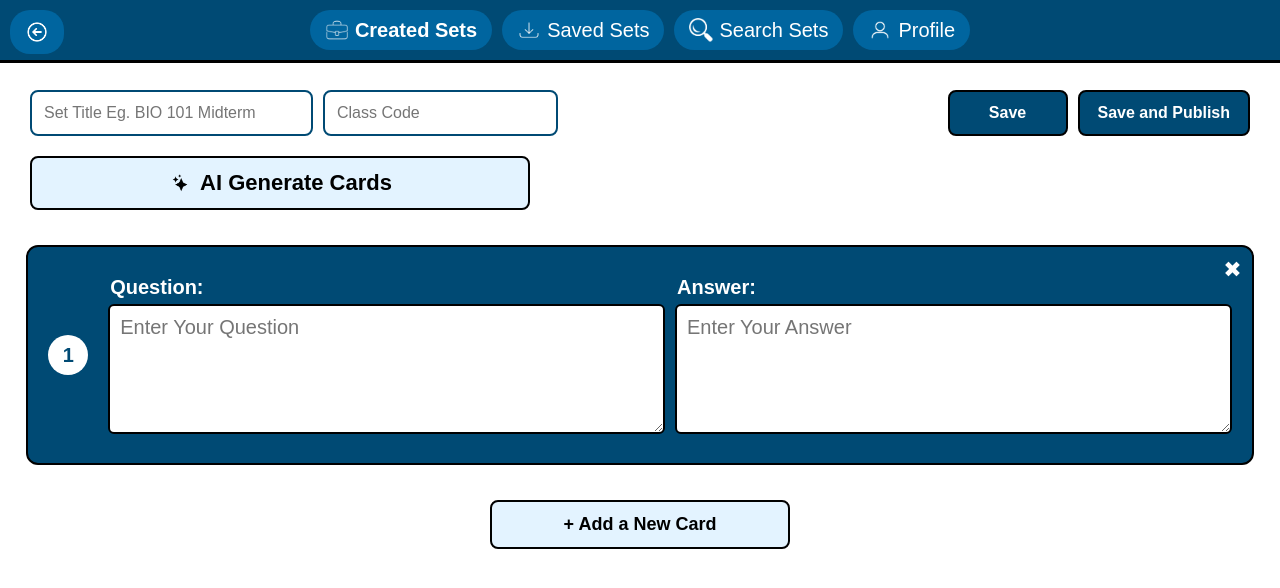
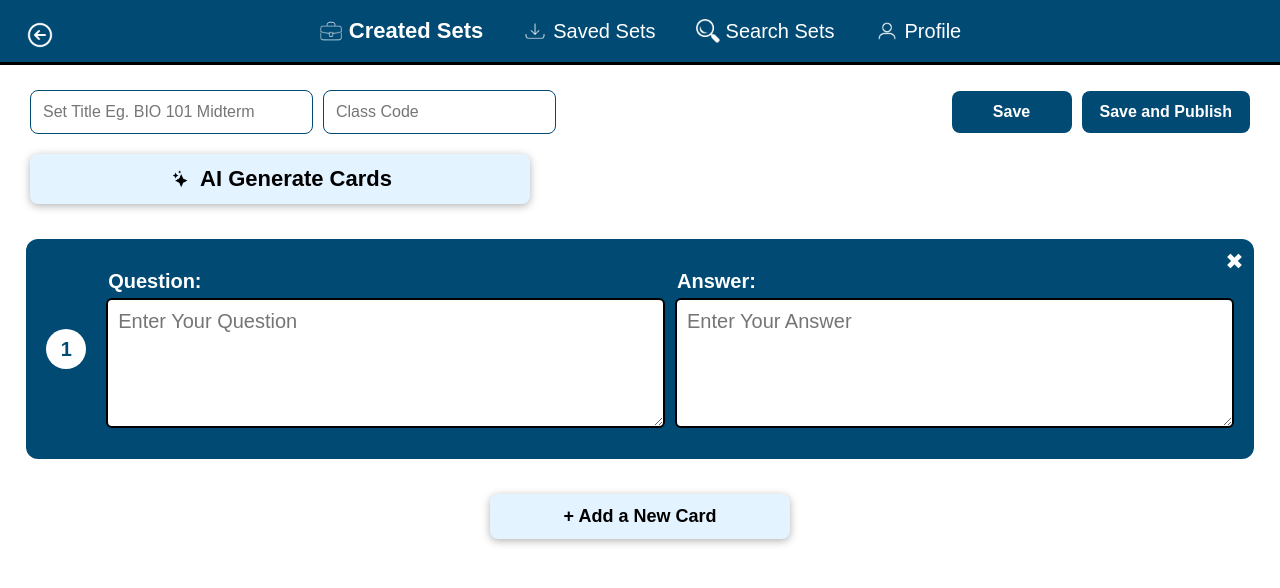
Before and after one commit to Colin-Posat/Fliply, a website built with Vite: page html/set_creation/set_creator.html in a window 1280 px wide. Built offline with nearby package versions, Linux system fonts and the light colour scheme; no server answers; a web font is replaced by a local one.

Commit message:
slight design changes

```diff
--- a/css/dashboard/created_sets.css
+++ b/css/dashboard/created_sets.css
@@ -7,7 +7,7 @@
 
 @font-face {
     font-family: 'WorkSans';
-    src: url('../static/WorkSans-Bold.ttf') format('truetype');
+    src: url('../../static/WorkSans-Bold.ttf') format('truetype');
     font-weight: bold;
 }
 
@@ -73,6 +73,7 @@ body {
     width: max-content;
     white-space: nowrap;
     z-index: 1000; /* Ensures it stays above other content */
+    transition: .3s;
 }
 
 /* Plus Sign Styling */
@@ -85,6 +86,7 @@ body {
 
 .create-set-btn:hover {
     background-color: var(--medium-blue);
+    transform: scale(1.03);
 }
 
 /* Create Set Helper Image */
@@ -119,7 +121,7 @@ body {
 /* Individual Flashcard Set */
 .flashcard-set {
     background-color: var(--light-blue);
-    border: 2px solid #000;
+    box-shadow: 0 5px 11px rgba(0, 0, 0, 0.3);
     border-radius: 10px;
     padding: 15px;
     text-align: center;
@@ -129,6 +131,12 @@ body {
     display: inline-block;
     position: relative;
     margin: 10px;
+    transition: transform 0.2s ease-in-out;
+}
+
+.flashcard-set:hover {
+    transform: scale(1.03); /* Makes it 5% bigger */
+
 }
 
 /* Flashcard Icons (Public/Private) */
@@ -188,7 +196,7 @@ body {
 
 .menu-options button {
     background: none;
-    border: 1px solid black;
+    border: .5px solid black;
     padding: 10px;
     cursor: pointer;
     text-align: center;
--- a/css/dashboard/profile.css
+++ b/css/dashboard/profile.css
@@ -69,7 +69,7 @@ esponsive Height */
     padding: 50px; /* Space around content */
     background-color: var(--light-blue);
     border-radius: 20px;
-    box-shadow: 0 8px 16px rgba(0, 0, 0, 0.3);
+    box-shadow: 0 5px 10px rgba(0, 0, 0, 0.2);
     text-align: center;
     position: absolute; /* Center it absolutely */
     top: 50%;
@@ -144,6 +144,7 @@ esponsive Height */
 
 .edit-btn:hover, .signout-btn:hover {
     background-color: var(--medium-blue);
+    transform: scale(1.01);
 }
 
 /* Responsive adjustments for smaller heights */
--- a/css/dashboard/search_sets.css
+++ b/css/dashboard/search_sets.css
@@ -73,7 +73,7 @@ body {
 .search-bar {
     width: 100%;
     padding: 12px;
-    border: 2px solid var(--dark-blue);
+    border: 1px solid var(--dark-blue);
     border-radius: 8px;
     font-size: 18px;
     outline: none;
@@ -108,6 +108,7 @@ body {
 /* Hover Effect */
 .search-btn:hover {
     background-color: var(--medium-blue);
+    transform: scale(1.01);
 }
 
 /* Responsive Adjustments */
--- a/css/flashcard_using/set_viewing.css
+++ b/css/flashcard_using/set_viewing.css
@@ -71,6 +71,7 @@ body {
     left: 0;
     transition: transform 0.2s ease-in-out; /* ✅ Smooth transition */
     text-align: center;
+    border: 1px solid var(--black);
 }
 
 
@@ -94,7 +95,19 @@ body {
     margin-top: 43px;
     height: fit-content;
     margin-bottom: 15px;
+    transition: 0.2s ease-in-out;
+    box-shadow: 0 2px 8px rgba(0, 0, 0, 0.3);
+    border: none;
 }
+
+
+/* Hover Effect */
+.edit-set-btn:hover {
+    transition: 0.3s;
+    transform: scale(1.05);
+}
+
+
 
 @media (max-width: 800px) {
     .set-header {
@@ -125,7 +138,7 @@ label {
 .view-mode-container {
     display: flex;
     justify-content: center;
-    gap: 15px;
+    gap: 40px;
     margin-top: 15px;
     width: 99%;
 }
@@ -137,10 +150,20 @@ label {
     background-color: var(--light-blue);
     border-radius: 8px;
     cursor: pointer;
-    border: 2px solid var(--black);
     width: 99%;
+    transition: 0.3s;
+    box-shadow: 0 2px 8px rgba(0, 0, 0, 0.3);
+    border: none;
 
 }
+
+/* Hover Effect */
+.view-mode-quiz:hover {
+
+
+    transform: scale(1.03);
+}
+
 
 .view-mode-flash {
     padding: 12px 20px;
@@ -149,9 +172,18 @@ label {
     background-color: var(--light-blue);
     border-radius: 8px;
     cursor: pointer;
-    border: 2px solid var(--black);
     width: 99%;
+    transition: 0.3s;
+    box-shadow: 0 2px 8px rgba(0, 0, 0, 0.3);
+    border: none;
 
+
+}
+
+/* Hover Effect */
+.view-mode-flash:hover {
+
+    transform: scale(1.03);
 }
 
 
@@ -175,10 +207,10 @@ label {
     justify-content: space-between;
     gap: 10px;
     position: relative;
-    border: 2px solid #000000;
     height: 220px;
     margin-bottom: 15px;
     margin-top: 15px;
+    border:none;
 }
 
 /* Card Number */
--- a/css/nav_bar.css
+++ b/css/nav_bar.css
@@ -26,7 +26,6 @@
     align-items: center;
     gap: 6px;
     padding: 8px 15px;
-    background-color: var(--medium-blue);
     border-radius: 20px;
     cursor: pointer;
     text-decoration: none;
@@ -35,11 +34,7 @@
     flex-shrink: 0; /* Prevents it from resizing */
 }
 
-/* Adjust Back Button Icon */
-.back-button img {
-    width: 24px;
-    height: 24px;
-}
+
 
 /* Navigation Items */
 .nav-items {
@@ -55,7 +50,7 @@
     align-items: center;
     gap: 6px;
     padding: 8px 15px;
-    background-color: var(--medium-blue);
+
     border-radius: 20px;
     cursor: pointer;
     text-decoration: none;
@@ -63,6 +58,8 @@
     font-weight: normal !important;
     white-space: nowrap; /* Prevents text from breaking */
     flex-shrink: 0; /* Ensures buttons stay close together */
+    transition: 0.3s ease-in-out;
+
 
 }
 
@@ -75,12 +72,14 @@
 .top-nav .nav-item.active {
     pointer-events: none;
     font-weight: 700 !important;
+    font-size: 22px;
 }
 
 
 /* Hover Effect */
 .nav-item:hover {
-    background-color: var(--light-blue);
+
+    transform: scale(1.07);
 }
 
 
--- a/css/set_creation/set_creator.css
+++ b/css/set_creation/set_creator.css
@@ -74,7 +74,7 @@ body {
 .set-title {
     padding: 12px;
     font-size: 16px;
-    border: 2px solid var(--dark-blue);
+    border: 1px solid var(--dark-blue);
     border-radius: 8px;
     min-width: 283px;
     max-width: 400px;
@@ -92,7 +92,7 @@ body {
 .class-code {
     padding: 12px;
     font-size: 16px;
-    border: 2px solid var(--dark-blue);
+    border: 1px solid var(--dark-blue);
     border-radius: 8px;
     width: 100%;
 }
@@ -153,14 +153,17 @@ body {
     min-width: 120px;
     max-width: 300px;
     text-align: center;
-    border: 2px solid #000000;
+
+    transition: .3s;
+
 }
 
 /* Hover Effects */
 .save-btn:hover,
 .publish-btn:hover {
-    background-color: var(--light-blue);
-    color: #000000;
+    background-color: var(--medium-blue);
+    transform: scale(1.03); /* Slightly increase size */
+
 }
 
 /* AI Generate Container */
@@ -179,7 +182,6 @@ body {
     font-weight: bold;
     background-color: var(--light-blue);
     color: var(--black);
-    border: 2px solid #000000;
     border-radius: 8px;
     cursor: pointer;
     width: 100%;
@@ -188,11 +190,17 @@ body {
     margin-left: 10px;
     text-align: center;
     justify-content: center;
+    transition: 0.3s;
+    box-shadow: 0 2px 8px rgba(0, 0, 0, 0.3);
+    border: none;
+
+
 }
 
 .ai-generate-btn:hover {
-    background-color: var(--light-gray);
-    transition: 0.3s;
+
+
+    transform: scale(1.03); /* Slightly increase size */
 }
 
 .ai-icon {
@@ -220,10 +228,11 @@ body {
     justify-content: space-between;
     gap: 10px;
     position: relative;
-    border: 2px solid #000000;
+
     height: 220px;
     margin-bottom: 15px;
     margin-top: 15px;
+    border: none;
 }
 
 /* Card Number */
@@ -292,7 +301,7 @@ textarea {
     font-size: 18px;
     font-weight: bold;
     background-color: var(--light-blue);
-    border: 2px solid #000000;
+
     color: var(--black);
     border-radius: 8px;
     cursor: pointer;
@@ -300,11 +309,15 @@ textarea {
     text-align: center;
     display: block;
     margin: 20px auto;
+    transition: .3s;
+    box-shadow: 0 2px 8px rgba(0, 0, 0, 0.3);
+    border: none;
 }
 
 .add-card-btn:hover {
-    background-color: var(--light-gray);
-    transition: 0.3s;
+
+    transform: scale(1.03); /* Slightly increase size */
+
 }
 
 /* Hide autocomplete list when empty */
@@ -318,7 +331,6 @@ textarea {
     top: 10px; /* Distance from the top */
     left: 10px; /* Distance from the left */
     padding: 10px 15px;
-    background-color: var(--medium-blue);
     border-radius: 20px;
     cursor: pointer;
     text-decoration: none;
@@ -330,15 +342,15 @@ textarea {
     z-index: 1001; /* Ensure it stays on top of other elements */
 }
 
-/* Ensure Back Button Icon Adjusts */
 .back-button img {
-    width: 24px;
-    height: 24px;
+    width: 30px !important; /* Increase size */
+    height: 30px !important; /* Increase size */
 }
+
 
 /* Hover Effect */
 .back-button:hover {
-    background-color: var(--light-blue);
+    transform: scale(1.10)!important;
 }
 
 /* Responsive Adjustments */
```
Also changed, not shown: css/flashcard_using/flashcard_view.css (+9 -5 lines).
